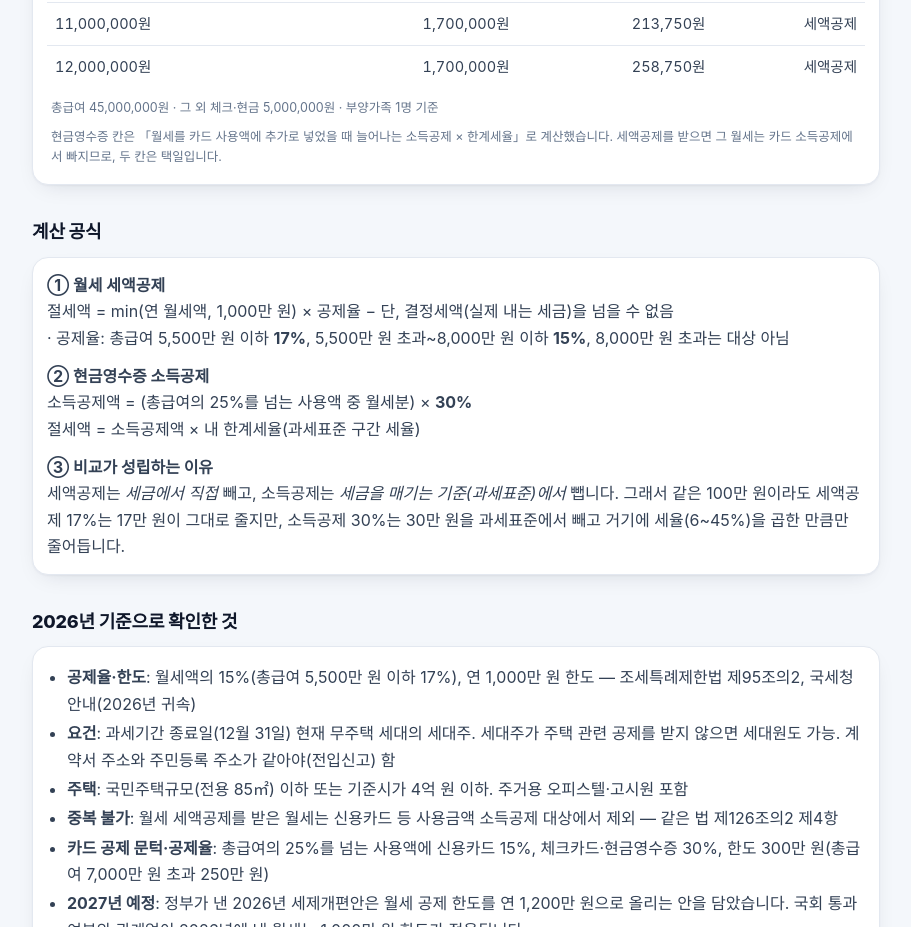
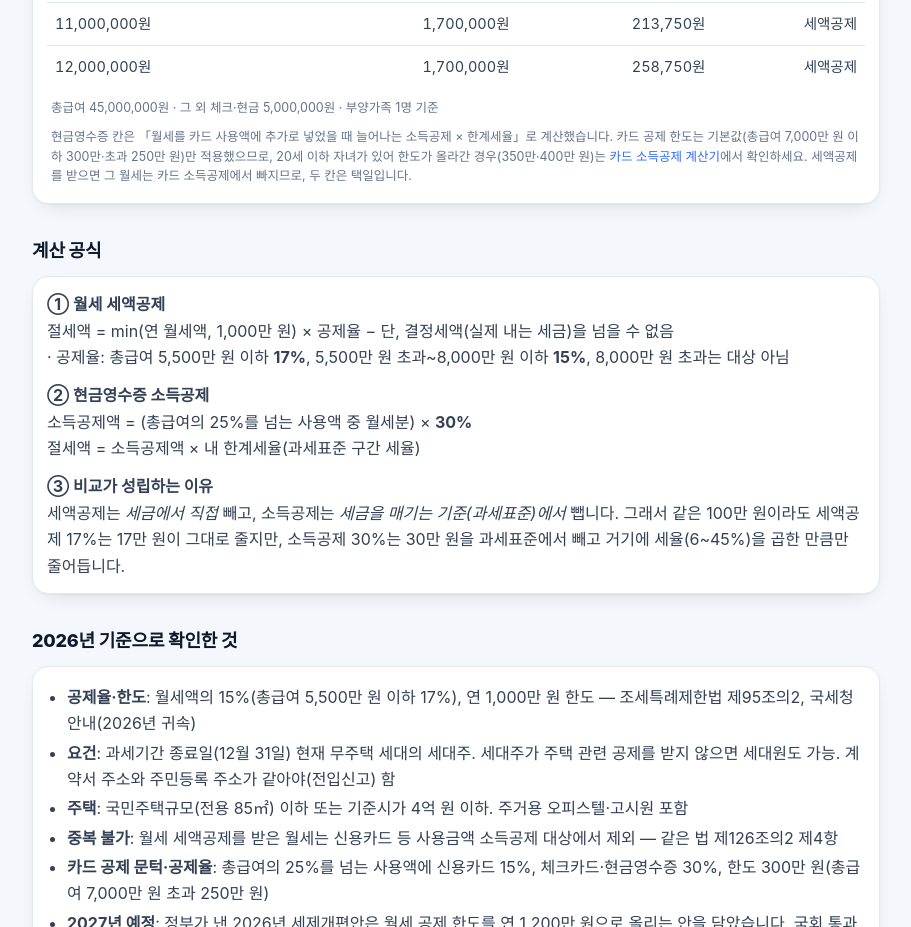
Before and after one commit to psh613/smart-calc-kr, a plain HTML site: page rent-tax.html in a window 1280 px wide. Shown: the part 1980-2907 px from the top of the page, without its empty margins (184-1095 px from the left). Drawn offline with Linux system fonts and the light colour scheme.

Commit message:
월세 비교 페이지: 카드 한도 자녀 가산 안내와 카드 계산기 링크 추가

```diff
--- a/rent-tax.html
+++ b/rent-tax.html
@@ -135,7 +135,7 @@
       </table>
     </div>
     <p class="data-note" id="rent-caption">—</p>
-    <p class="data-note">현금영수증 칸은 「월세를 카드 사용액에 추가로 넣었을 때 늘어나는 소득공제 × 한계세율」로 계산했습니다. 세액공제를 받으면 그 월세는 카드 소득공제에서 빠지므로, 두 칸은 택일입니다.</p>
+    <p class="data-note">현금영수증 칸은 「월세를 카드 사용액에 추가로 넣었을 때 늘어나는 소득공제 × 한계세율」로 계산했습니다. 카드 공제 한도는 기본값(총급여 7,000만 원 이하 300만·초과 250만 원)만 적용했으므로, 20세 이하 자녀가 있어 한도가 올라간 경우(350만·400만 원)는 <a href="card-tax.html">카드 소득공제 계산기</a>에서 확인하세요. 세액공제를 받으면 그 월세는 카드 소득공제에서 빠지므로, 두 칸은 택일입니다.</p>
   </section>
 
   <h2>계산 공식</h2>
```
